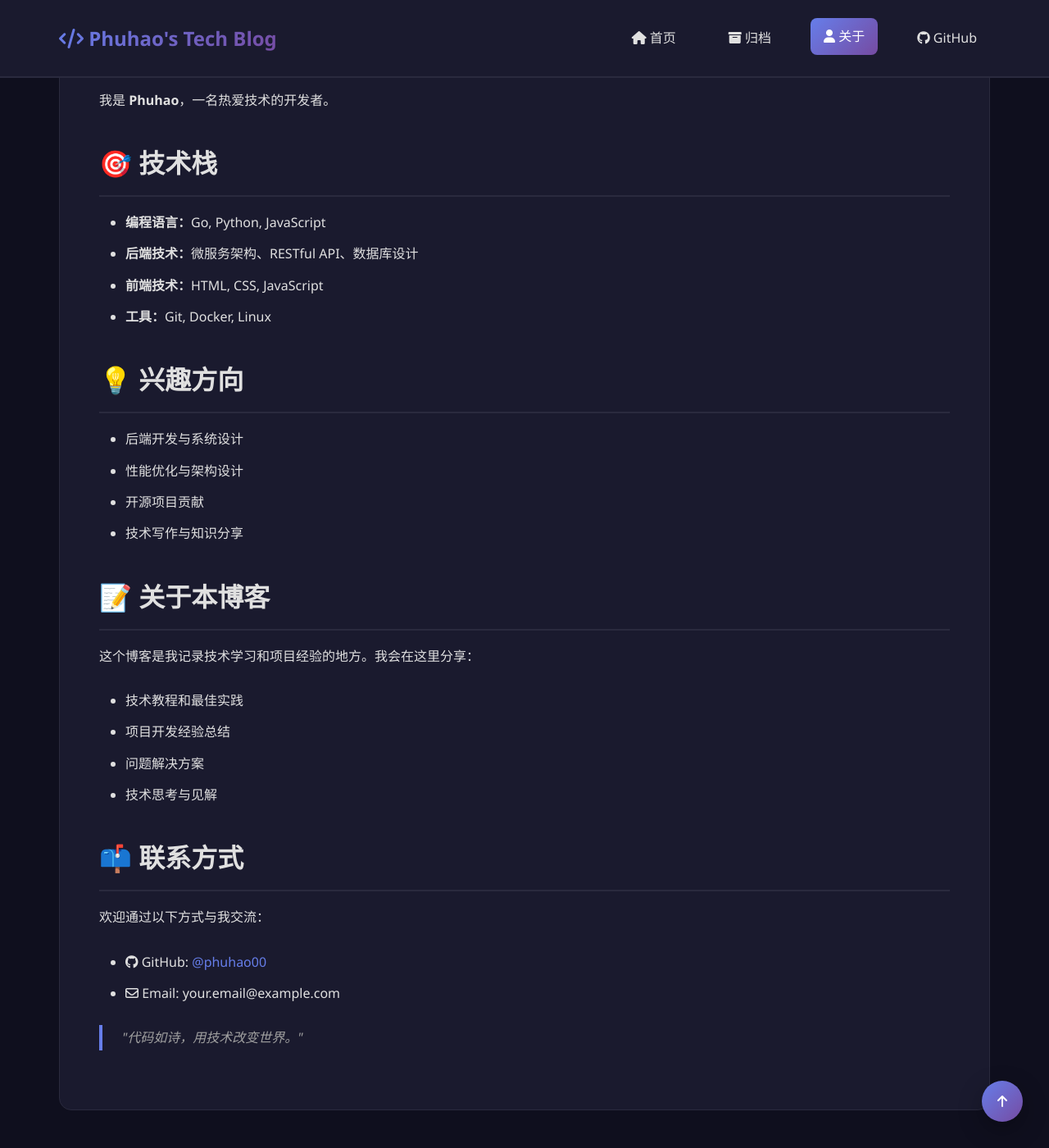
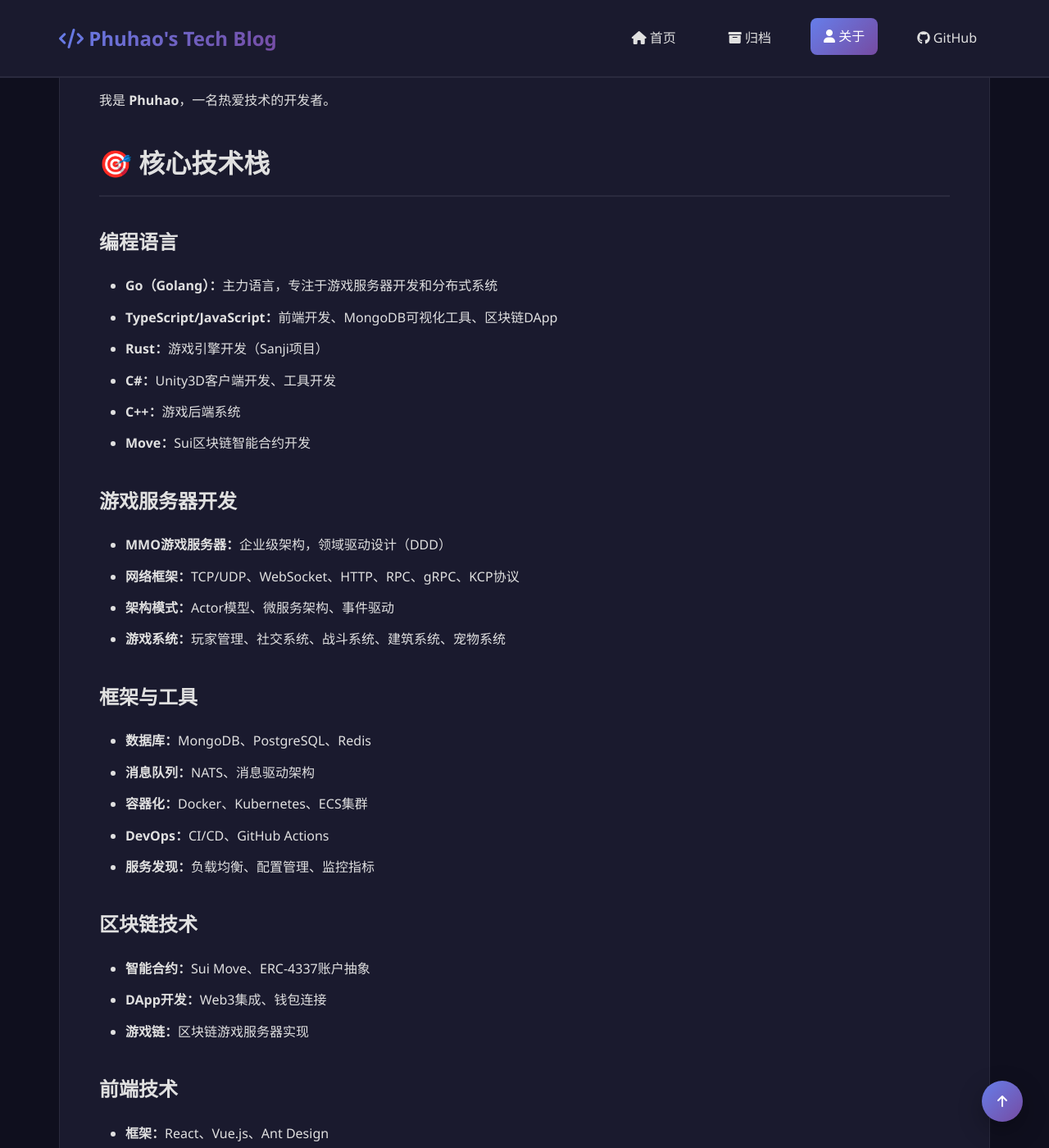
Before and after one commit to phuhao00/phuhao00.github.io, a Jekyll site: the page built from about.md, in a window 1280 px wide and 1400 px high, scrolled down 310 px. Shown: the whole window at 82% size. Built offline with Jekyll 4.4.1, drawn with Linux system fonts in a browser that asks for light colours; some of the changed text lies outside the part shown.

Commit message:
Update about page with detailed tech stack from GitHub repos

```diff
--- a/about.md
+++ b/about.md
@@ -13,20 +13,65 @@ permalink: /about/
         <h2>你好！</h2>
         <p>我是 <strong>Phuhao</strong>，一名热爱技术的开发者。</p>
 
-        <h2>🎯 技术栈</h2>
+        <h2>🎯 核心技术栈</h2>
+
+        <h3>编程语言</h3>
         <ul>
-            <li><strong>编程语言：</strong>Go, Python, JavaScript</li>
-            <li><strong>后端技术：</strong>微服务架构、RESTful API、数据库设计</li>
-            <li><strong>前端技术：</strong>HTML, CSS, JavaScript</li>
-            <li><strong>工具：</strong>Git, Docker, Linux</li>
+            <li><strong>Go（Golang）：</strong>主力语言，专注于游戏服务器开发和分布式系统</li>
+            <li><strong>TypeScript/JavaScript：</strong>前端开发、MongoDB可视化工具、区块链DApp</li>
+            <li><strong>Rust：</strong>游戏引擎开发（Sanji项目）</li>
+            <li><strong>C#：</strong>Unity3D客户端开发、工具开发</li>
+            <li><strong>C++：</strong>游戏后端系统</li>
+            <li><strong>Move：</strong>Sui区块链智能合约开发</li>
         </ul>
 
-        <h2>💡 兴趣方向</h2>
+        <h3>游戏服务器开发</h3>
         <ul>
-            <li>后端开发与系统设计</li>
-            <li>性能优化与架构设计</li>
-            <li>开源项目贡献</li>
-            <li>技术写作与知识分享</li>
+            <li><strong>MMO游戏服务器：</strong>企业级架构，领域驱动设计（DDD）</li>
+            <li><strong>网络框架：</strong>TCP/UDP、WebSocket、HTTP、RPC、gRPC、KCP协议</li>
+            <li><strong>架构模式：</strong>Actor模型、微服务架构、事件驱动</li>
+            <li><strong>游戏系统：</strong>玩家管理、社交系统、战斗系统、建筑系统、宠物系统</li>
+        </ul>
+
+        <h3>框架与工具</h3>
+        <ul>
+            <li><strong>数据库：</strong>MongoDB、PostgreSQL、Redis</li>
+            <li><strong>消息队列：</strong>NATS、消息驱动架构</li>
+            <li><strong>容器化：</strong>Docker、Kubernetes、ECS集群</li>
+            <li><strong>DevOps：</strong>CI/CD、GitHub Actions</li>
+            <li><strong>服务发现：</strong>负载均衡、配置管理、监控指标</li>
+        </ul>
+
+        <h3>区块链技术</h3>
+        <ul>
+            <li><strong>智能合约：</strong>Sui Move、ERC-4337账户抽象</li>
+            <li><strong>DApp开发：</strong>Web3集成、钱包连接</li>
+            <li><strong>游戏链：</strong>区块链游戏服务器实现</li>
+        </ul>
+
+        <h3>前端技术</h3>
+        <ul>
+            <li><strong>框架：</strong>React、Vue.js、Ant Design</li>
+            <li><strong>工具：</strong>MongoDB可视化管理工具</li>
+        </ul>
+
+        <h2>💡 专业领域</h2>
+        <ul>
+            <li><strong>游戏服务器架构：</strong>企业级MMO服务器、卡牌游戏框架、分布式游戏系统</li>
+            <li><strong>网络编程：</strong>高性能网络库、协议设计、长连接管理</li>
+            <li><strong>AI与行为树：</strong>游戏AI决策系统、智能NPC行为</li>
+            <li><strong>领域驱动设计：</strong>DDD架构在游戏和Web后端的实践</li>
+            <li><strong>区块链游戏：</strong>链游服务器开发、智能合约集成</li>
+            <li><strong>性能优化：</strong>高并发处理、系统架构优化</li>
+        </ul>
+
+        <h2>🚀 代表性开源项目</h2>
+        <ul>
+            <li><strong>greatestworks（⭐248）：</strong>企业级MMO游戏服务器，DDD架构</li>
+            <li><strong>netcore-go（⭐38）：</strong>功能丰富的Go网络库</li>
+            <li><strong>lufy（⭐34）：</strong>卡牌和策略游戏的分布式框架</li>
+            <li><strong>Sanji：</strong>Rust游戏引擎开发</li>
+            <li><strong>ai-behavior：</strong>Go语言行为树库</li>
         </ul>
 
         <h2>📝 关于本博客</h2>
```
